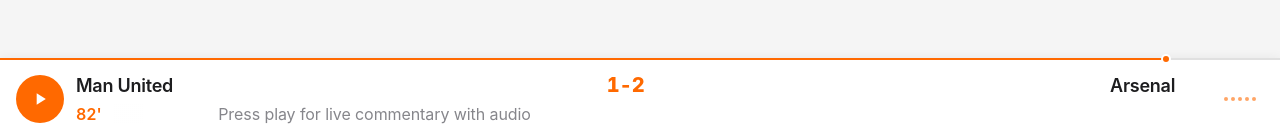
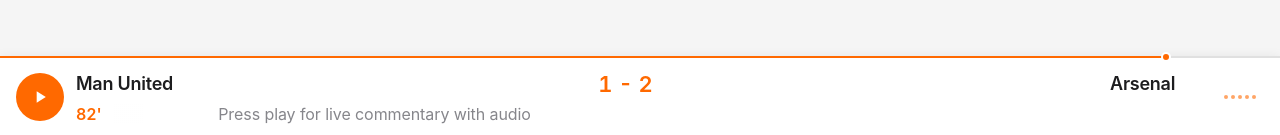
Before and after one commit to briwild79/football-commentary-audio, a plain HTML site: page widgetv4.html in a window 1280 px wide. Shown: the part 662-797 px from the top of the page. Drawn offline with Linux system fonts and the light colour scheme.

Commit message:
Update widgetv4.html

```diff
--- a/widgetv4.html
+++ b/widgetv4.html
@@ -174,16 +174,22 @@
             margin-left: 12px;
         }
 
-        /* Score - Typography: 20px (Most prominent) */
+        /* Score - Typography: 22px (Most prominent) */
         .score {
-            font-size: 20px;
-            font-weight: 800;
+            font-size: 22px;
+            font-weight: 600;
             color: #ff6900;
             font-variant-numeric: tabular-nums;
-            letter-spacing: -0.43px;
+            letter-spacing: normal;
             text-align: center;
             flex-shrink: 0;
             min-width: 60px;
+        }
+
+        /* Add specific spacing around hyphen only */
+        .score::before {
+            content: attr(data-score);
+            white-space: pre;
         }
 
         /* Commentary Line - Typography: 16px (Accessible) */
@@ -452,7 +458,7 @@
                 <!-- Match Info -->
                 <div class="match-info">
                     <span class="team-left">Man United</span>
-                    <span class="score" aria-label="Score: 1 to 2">1-2</span>
+                    <span class="score" aria-label="Score: 1 to 2">1 - 2</span>
                     <span class="team-right">Arsenal</span>
                 </div>
 
@@ -741,7 +747,10 @@
                     widget.querySelector('.team-left').textContent = leftTeam;
                     widget.querySelector('.team-right').textContent = rightTeam;
                 }
-                widget.querySelector('.widget-bar .score').textContent = score;
+
+                // Format score with proper spacing around hyphen
+                const formattedScore = score.replace('-', ' - ');
+                widget.querySelector('.widget-bar .score').textContent = formattedScore;
 
                 // Collapse expanded view
                 isExpanded = false;
```
